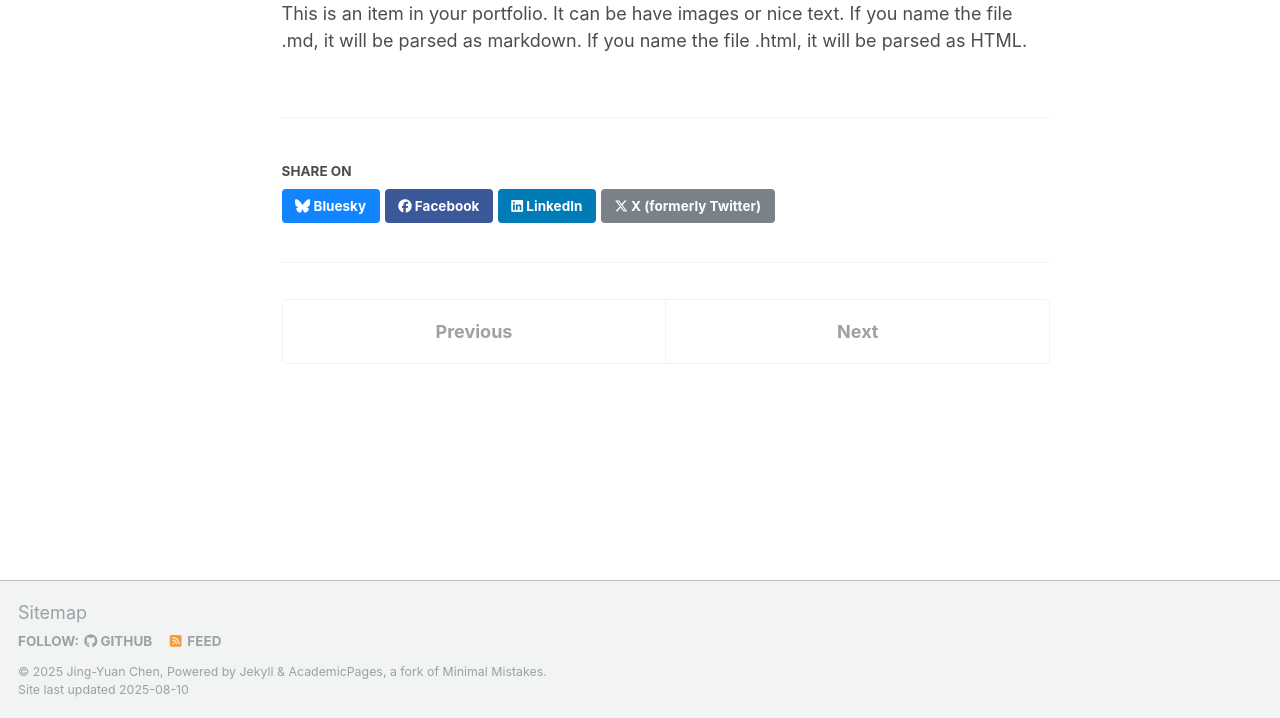
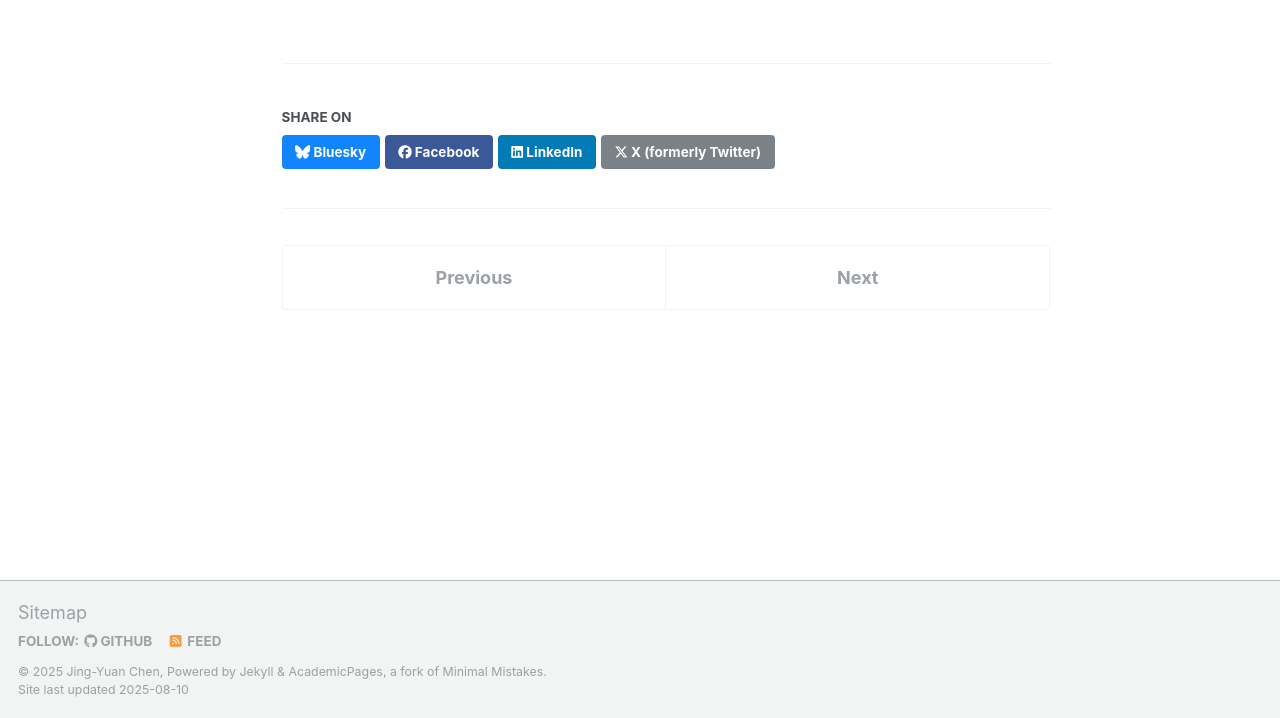
Before and after one commit to jychen74/jychen74.github.io, a Jekyll site: the page built from _portfolio/portfolio-2.html, in a window 1280 px wide and 1375 px high. Shown: the part 657-1375 px from the top of the window. Built offline with Jekyll 4.4.1, drawn with Linux system fonts in a browser that asks for light colours; some web fonts are replaced; a script that is not in the unit is left out.

Commit message:
portfolio

```diff
--- a/_portfolio/portfolio-2.html
+++ b/_portfolio/portfolio-2.html
@@ -1,9 +1,7 @@
 ---
 title: "Instant parrot Viral-Specific Antibody detecting cells (ViSA)  全民鸚檢病毒篩檢晶格"
-excerpt: "Clinical oriented PaBV antibody point-of-care test kit. <br/><img src='/images/ViSA cells.png'>"
+excerpt: "Clinical oriented PaBV antibody point-of-care test kit. <br/><img src='/images/ViSA cells-1.png'>"
 collection: portfolio
 ---
 
 <iframe width="560" height="315" src="https://www.youtube.com/embed/0pdiazwQafY?si=4nBIWMmpEvLw31Hy" title="YouTube video player" frameborder="0" allow="accelerometer; autoplay; clipboard-write; encrypted-media; gyroscope; picture-in-picture; web-share" referrerpolicy="strict-origin-when-cross-origin" allowfullscreen></iframe>
-
-This is an item in your portfolio. It can be have images or nice text. If you name the file .md, it will be parsed as markdown. If you name the file .html, it will be parsed as HTML.
```
